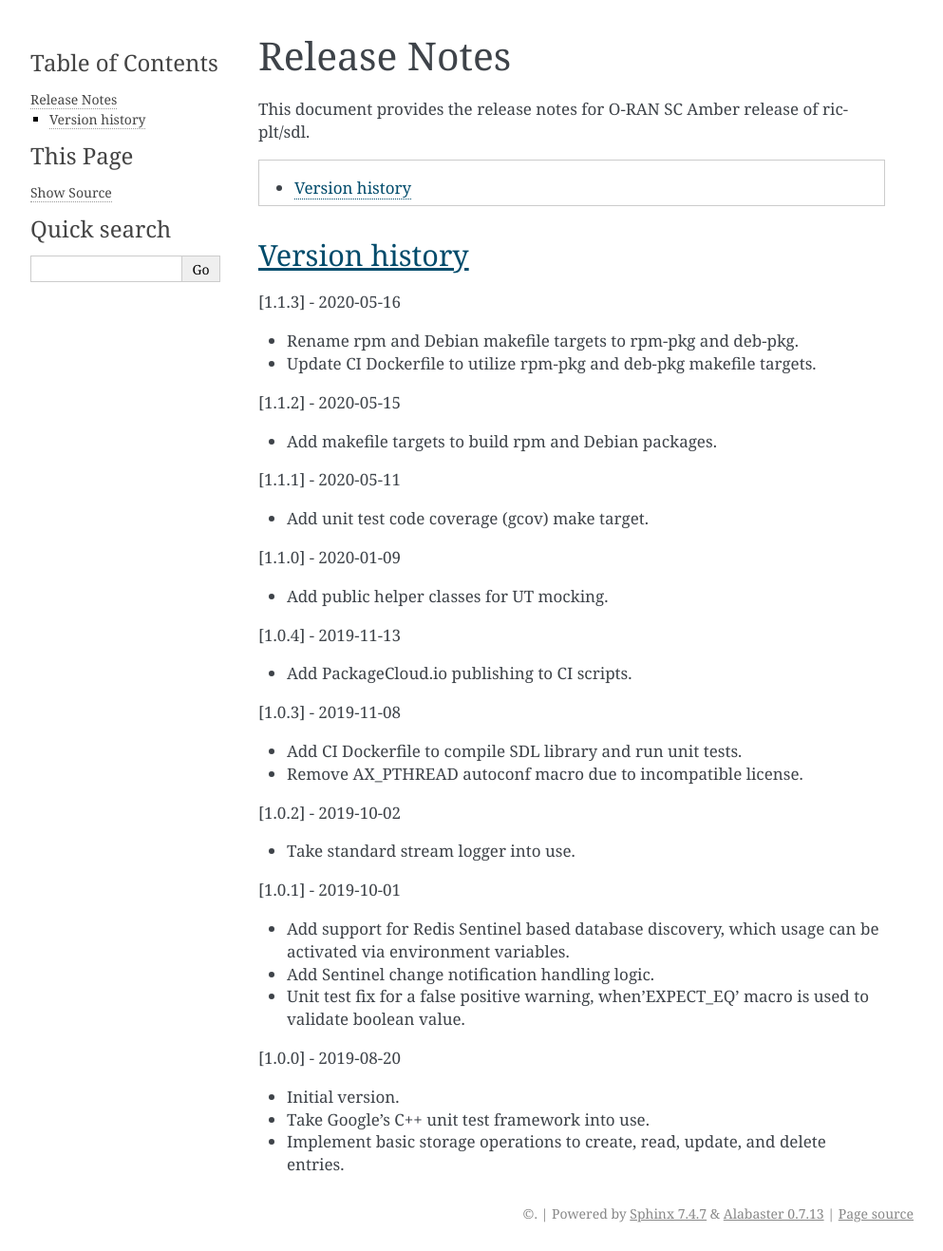
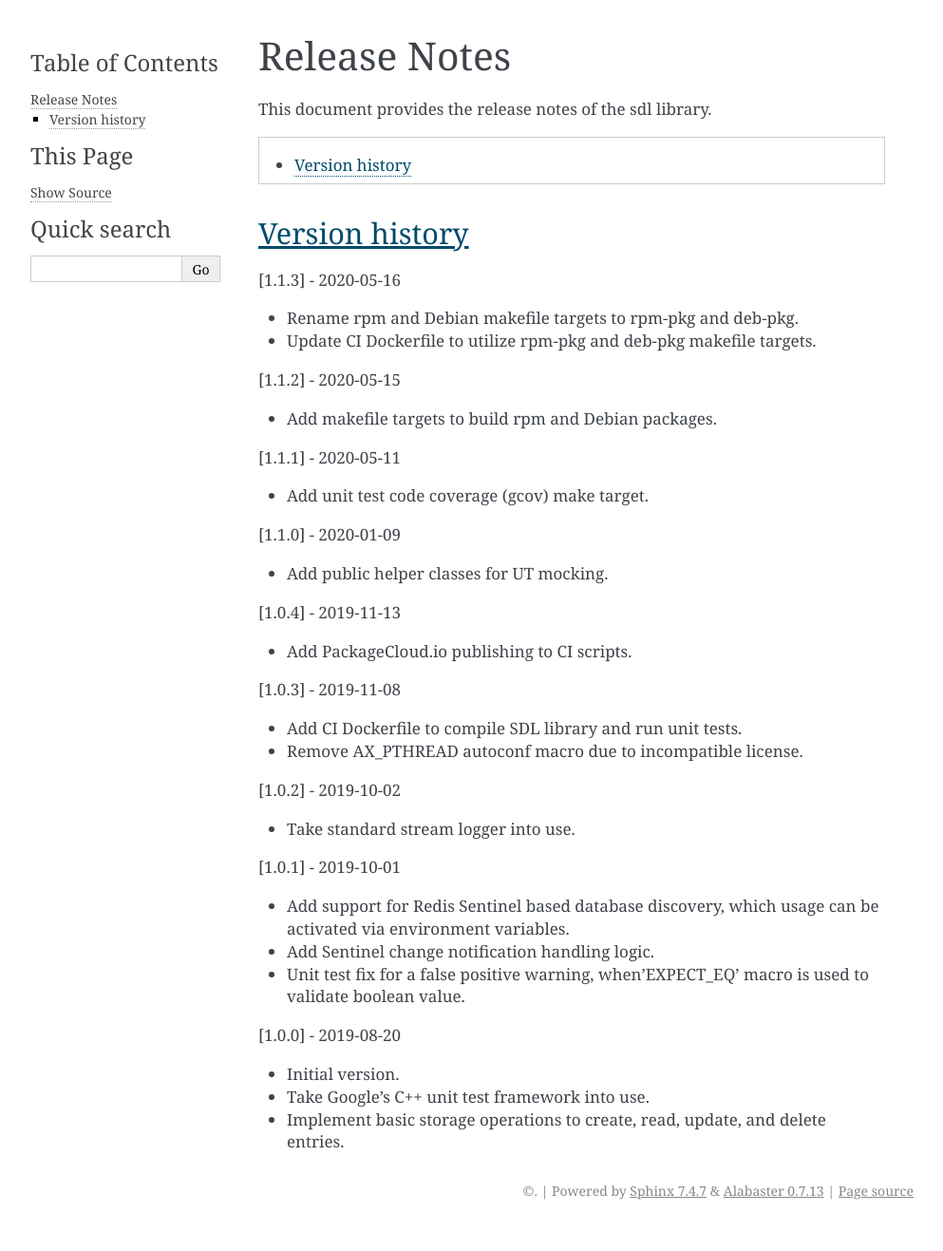
Before and after one commit to o-ran-sc/ric-plt-sdl, a Sphinx documentation site: the page built from docs/release-notes.rst, in a window 1280 px wide. Shown: the whole page at 95% size, without its empty margins (148-1141 px from the left). Built offline with Sphinx 7.4.7, drawn with Linux system fonts in a browser that asks for light colours; after the commit the page ends 1293 px from its top, so only the background shows below that.

Commit message:
Rephrase release notes introduction
Remove release name from introduction section to make it
unaltered for release changes.

Signed-off-by: Timo Tietavainen <timo.tietavainen@nokia.com>
Change-Id: I14e4df712efbf189726f65908fe2dd6669f98bbc

```diff
--- a/docs/release-notes.rst
+++ b/docs/release-notes.rst
@@ -18,8 +18,7 @@
 Release Notes
 =============
 
-This document provides the release notes for O-RAN SC Amber release of
-ric-plt/sdl.
+This document provides the release notes of the sdl library.
 
 .. contents::
    :depth: 3
```
